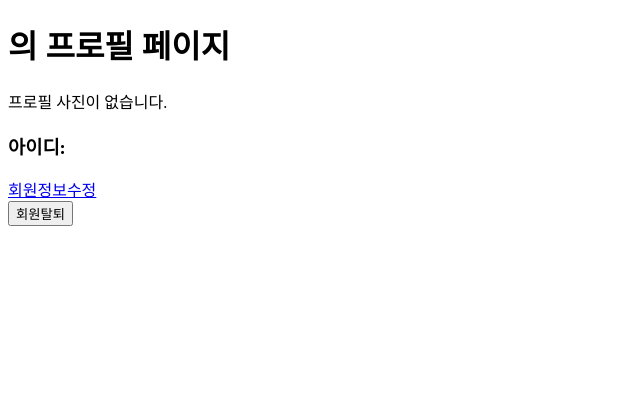
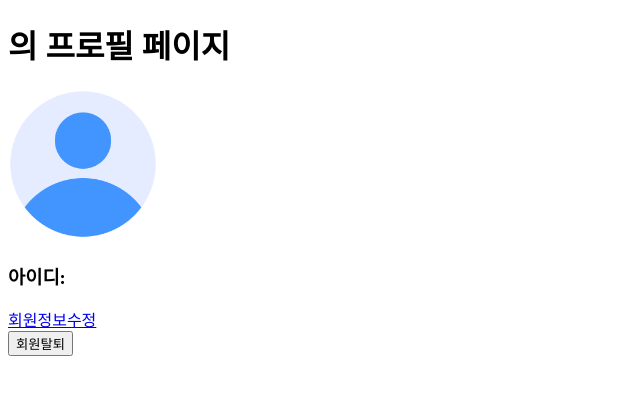
Before and after one commit to yunlowell/ifj, a Django app: page /users/profile/ in a window 1280 px wide. Shown: the part 52-447 px from the top of the page, without its empty margins (0-640 px from the left). Run offline with Django 4.2, Linux system fonts and the light colour scheme.

Commit message:
feat: 프로필 사진 미등록시 기본 사진 고정
users앱 내부에 static, 그 내부에 user폴더를 만들어 기본사진 user.png
저장
profile.html 내부 else 조건문에 이미지 태그를 넣어 화면에 표시

```diff
--- a/users/templates/users/profile.html
+++ b/users/templates/users/profile.html
@@ -1,4 +1,5 @@
 {% extends "base.html" %}
+{% load static %}
 
 {% block content %}
 <h1>{{ request.user.username }}의 프로필 페이지</h1>
@@ -6,7 +7,7 @@
 {% if request.user.profile_image %}
     <img src="{{ request.user.profile_image.url }}" alt="User Profile Image" width="150">
 {% else %}
-    <p>프로필 사진이 없습니다.</p>
+    <img src="{% static 'users/user.png' %}" alt="Default Profile Image" width="150">
 {% endif %}
 
 <h3>아이디: {{ request.user.username }}</h3>
```
Also changed, not shown: db.sqlite3, media/profile_pics/coinman_KA7veNK.png (added), users/static/users/user.png (added).
